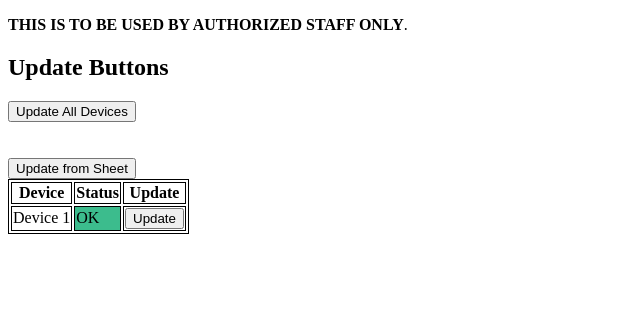
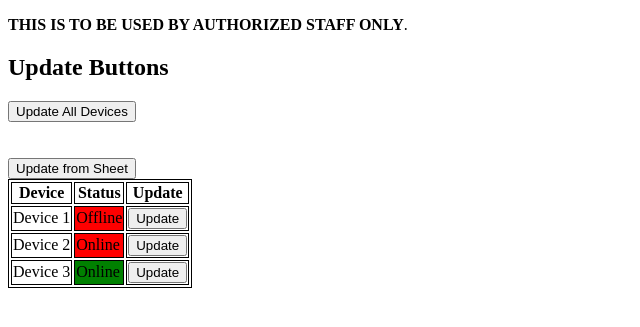
Before and after one commit to ucscslugworks/slugworks-automations, a Flask app: page / in a window 1280 px wide. Shown: the top 327 px of the page, without its empty margins (0-640 px from the left). Run offline with Flask 3, Linux system fonts and the light colour scheme; parts of the project's set-up code (start-up, migrations or seed data) failed here and were passed over.

Commit message:
adding for loop to html

```diff
--- a/control.py
+++ b/control.py
@@ -17,8 +17,8 @@
 from datetime import datetime
 from threading import Thread
 import os
-import canvas
-import sheet
+# import canvas
+# import sheet
 import random
 
 
@@ -28,7 +28,7 @@ from flask import Flask, flash, render_template, request
 os.chdir(os.path.dirname(os.path.realpath(__file__)))
 app = Flask(__name__)
 app.secret_key = os.urandom(12).hex()
-sheet.get_sheet_data(limited=False)
+#heet.get_sheet_data(limited=False)
 alarm1="red"
 
 
@@ -119,6 +119,12 @@ def uidread(cruzid, overwritecheck):  # set uid
 @app.route("/", methods=("GET", "POST"))
 def server():
     err = ""
+    devices = [
+        {"name": "Device 1", "colour": "red", "status": "Offline"},
+        {"name": "Device 2", "colour": "red", "status": "Online"},
+        {"name": "Device 3", "colour": "green", "status": "Online"}
+    ]  # Example device data
+
     try:
         if request.method == "POST":
             flash("You are using POST")
@@ -132,7 +138,8 @@ def server():
 
     except Exception as e:
         print(e)
-    return render_template("dashboard.html", pizerocolour1=alarm1, status_01="OK", color_01="#3CBC8D")#, error=err)
+
+    return render_template("dashboard.html", pizerocolour1=alarm1, status_01="OK", color_01="#3CBC8D", devices=devices)  # Pass devices to the template
 
 if __name__ == "__main__":
 
--- a/templates/dashboard.html
+++ b/templates/dashboard.html
@@ -76,19 +76,20 @@
       <th>Update</th>
     </tr>
 <!-- wrap this tr in a for loop: -->
+{% for device in devices %}
     <tr>
-      <td>Device 1</td>
-      <td style="background-color: {{ color_01 }};">
-        <!-- <input type="text" id="alarm" name="01" value="{{ status_01 }}" readonly> -->
-        {{ status_01 }}
+      <td>{{ device.name }}</td>
+      <td style="background-color: {{ device.colour }};">
+        {{ device.status }}
       </td>
       <td>
         <form method="post">
-          <input type="hidden" name="label" value="update-device-01">
-          <button type="submit" name="update-device-01">Update</button>
+          <input type="hidden" name="label" value="update-device-{{ device.id }}">
+          <button type="submit" name="update-device-{{ device.id }}">Update</button>
         </form>
       </td>
     </tr>
+{% endfor %}
 <!-- for loop ends here -->
   </table>
 </body>
```
